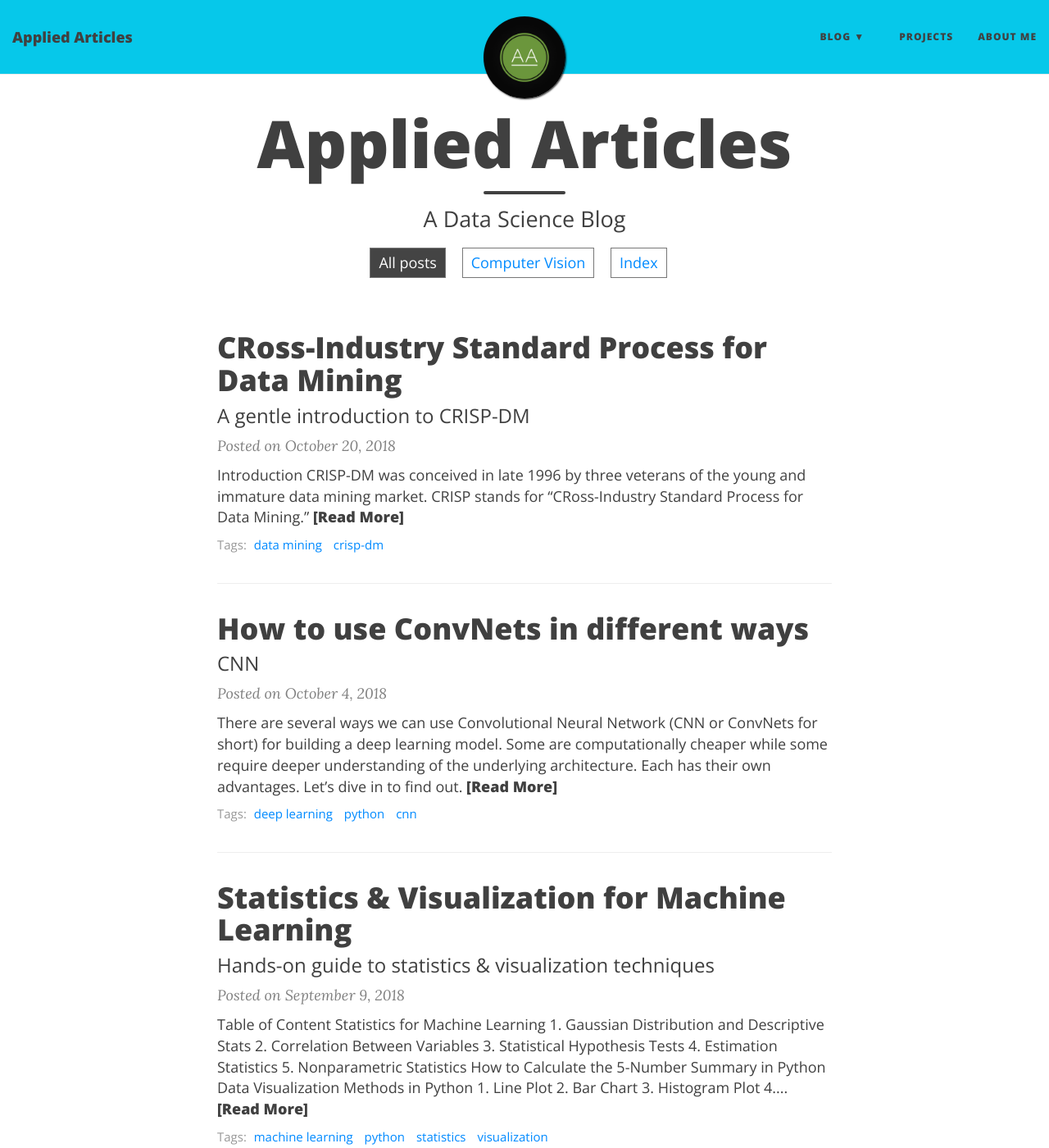
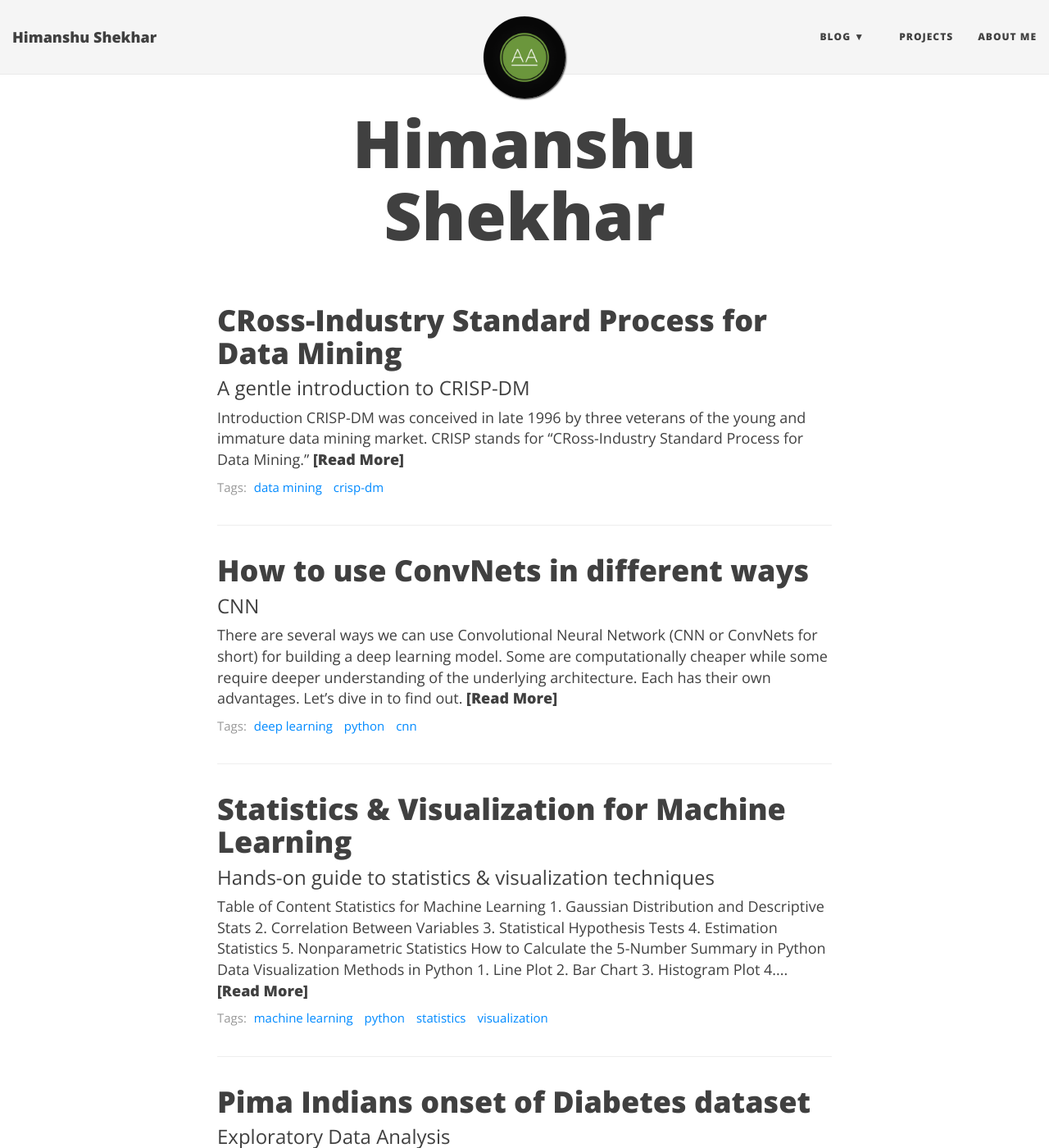
Before and after one commit to h-shekhar/h-shekhar.github.io, a Jekyll site: the page built from index.html, in a window 1280 px wide and 1400 px high. Shown: the whole window at 82% size. Built offline with Jekyll 4.4.1, drawn with Linux system fonts in a browser that asks for light colours; nearby versions of some CDN libraries; the list of posts is cut into pages by our own code; some of the changed text lies outside the part shown.

```diff
--- a/_config.yml
+++ b/_config.yml
@@ -4,7 +4,7 @@
 # baseurl is the website's URL without the hostname
 
 # If you are building a simple GitHub user page (http://username.github.io) then use these settings:
-url: "http://appliedarticles.github.io/"
+url: "http://h-shekhar.github.io/"
 baseurl: ""
 
 # If you are building a GitHub project page then use these settings:
@@ -14,10 +14,10 @@ baseurl: ""
 # Of course don't forget to change the username and projectname to YOUR username and project
 
 # Name of website
-title: Applied Articles
+title: Himanshu Shekhar
 
 # Short description of your site
-description: A Data Science Blog
+#description: A Data Science Blog
 
 # --- Navigation bar options --- #
 
@@ -41,7 +41,7 @@ avatar: "/img/logo.jpeg"
 
 # Personalize the colors in your website. Colour values can be any valid CSS colour
 
-navbar-col: "#06C8EA"
+navbar-col: "#F5F5F5"
 navbar-text-col: "#404040"
 navbar-children-col: "#F5F5F5"
 page-col: "#FFFFFF"
@@ -63,7 +63,7 @@ footer-link-col: "#404040"
 # Change all these values or delete the ones you don't want.
 # Important: you must keep the "name" parameter, everything else you can remove
 author:
-  name: Applied Articles
+  name: Himanshu Shekhar
 
 # Select your active Social Network Links.
 # Uncomment the links you want to show in the footer and add your information to each link.
--- a/index.html
+++ b/index.html
@@ -1,18 +1,17 @@
 ---
 layout: page
-title: Applied Articles
-subtitle: A Data Science Blog
-use-site-title: true
+title: Himanshu Shekhar
+use-site-title: false
 css: "/css/list-filters.css"
 priority: 1.0
 ---
-
+<!---
 <div class="list-filters">
   <a href="/" class="list-filter filter-selected">All posts</a>
   <a href="/projects/computer-vision" class="list-filter">Computer Vision</a>
   <a href="/tags" class="list-filter">Index</a>
 </div>
-
+--->
 <div class="posts-list">
   {% for post in paginator.posts %}
   <article class="post-preview">
@@ -26,9 +25,11 @@ priority: 1.0
 	  {% endif %}
     </a>
 
+    <!---
     <p class="post-meta">
       Posted on {{ post.date | date: "%B %-d, %Y" }}
     </p>
+    --->
 
     <div class="post-entry-container">
       {% if post.image %}
```
Also changed, not shown: aboutme.md (+2 -2 lines).
